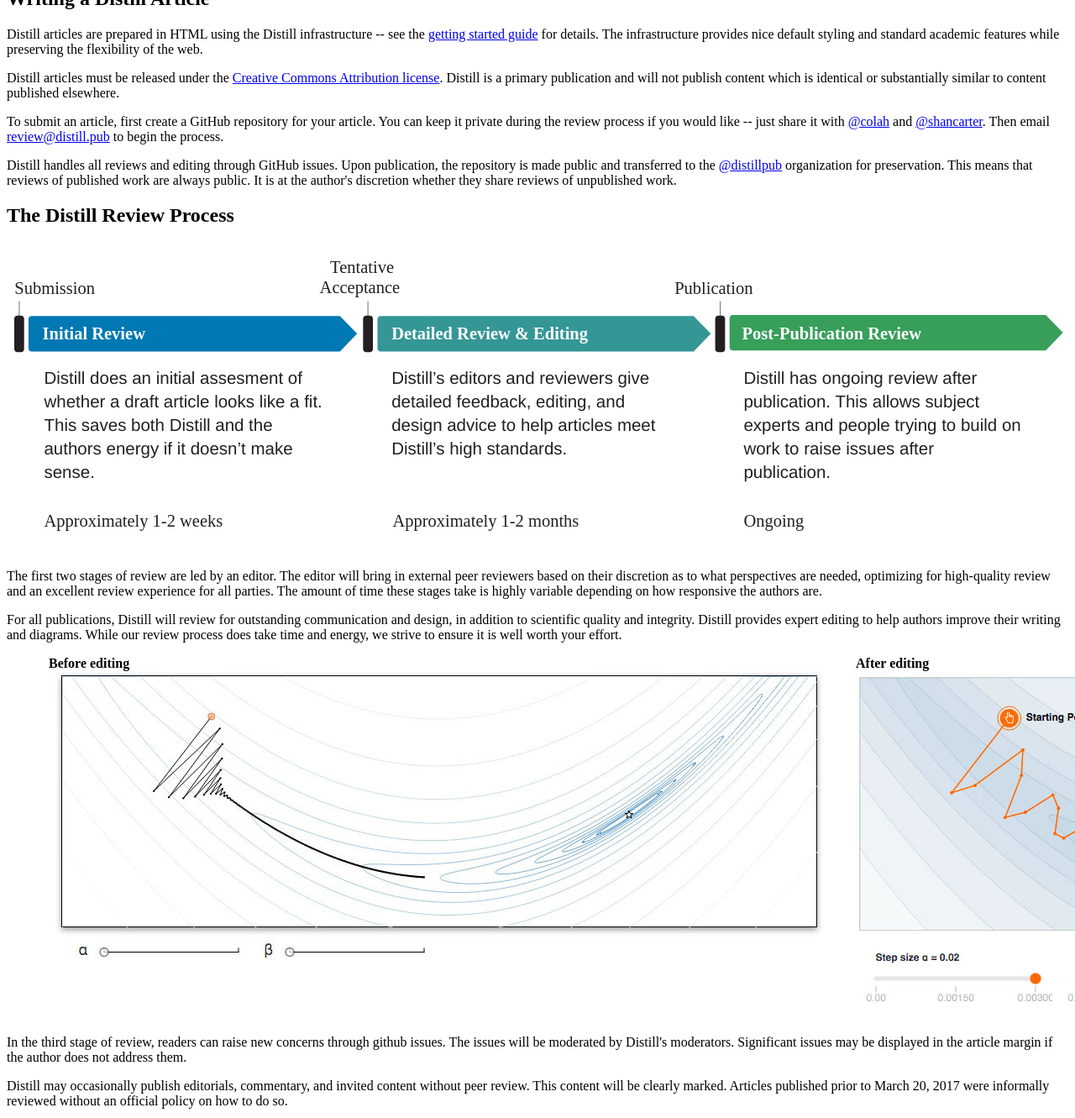
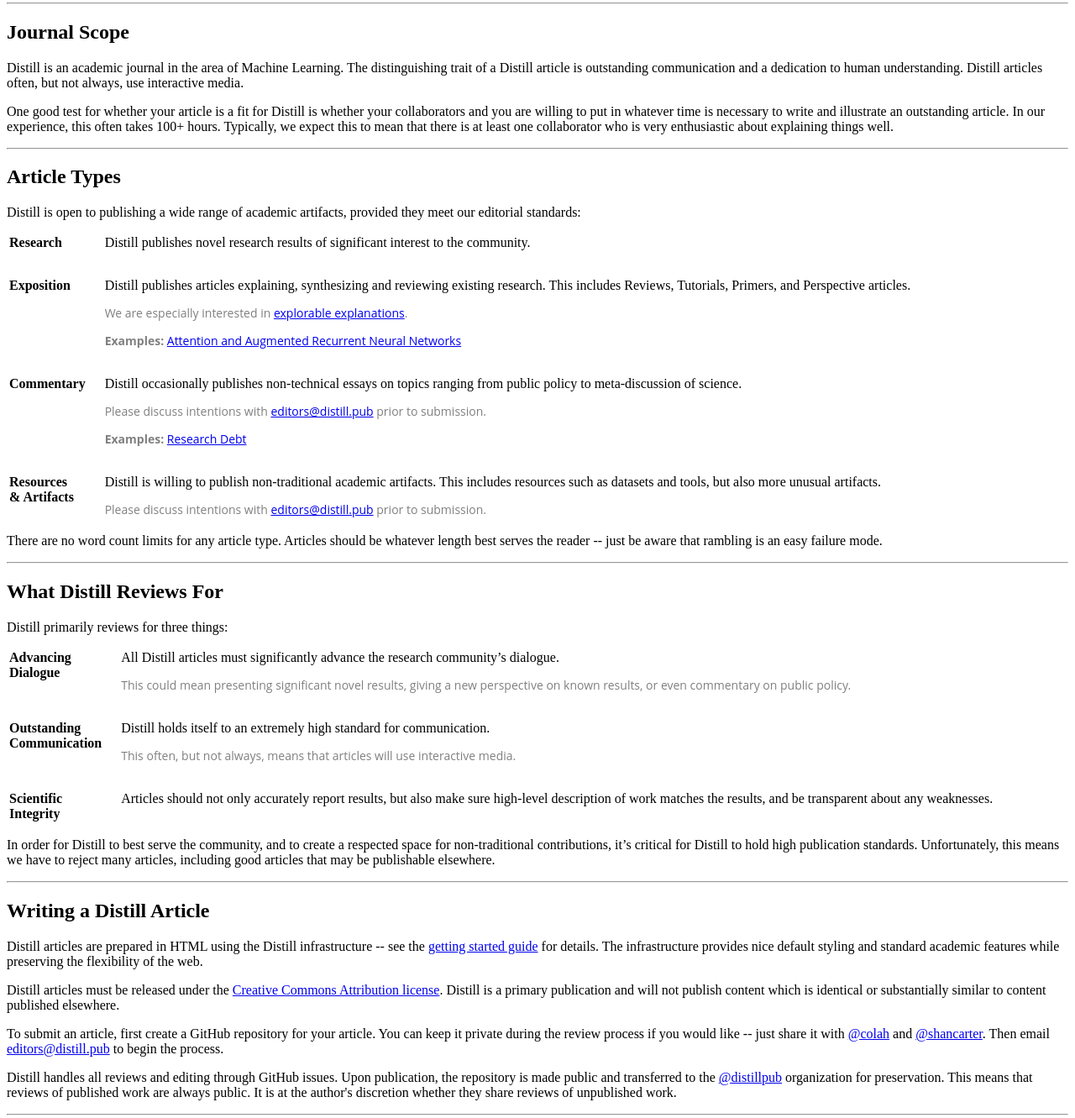
Before and after one commit to samholt/pipeline, a website: page pages/journal/index.html in a window 1280 px wide. Shown: the part 365-1696 px from the top of the page at 84% size. Drawn offline with Linux system fonts and the light colour scheme.

Commit message:
update journal info page

```diff
--- a/pages/journal/index.html
+++ b/pages/journal/index.html
@@ -14,6 +14,13 @@
     font-family: "Open Sans", sans-serif;
     font-size: 14px;
   }
+  .minor-details {
+    display: block;
+    color: grey;
+    font-family: "Open Sans", sans-serif;
+    font-size: 14px;
+    line-height: normal;
+  }
   .distill-table{
     font-size: 100%;
   }
@@ -21,12 +28,15 @@
     padding-top: 0px;
   }
   .distill-table .normal-row td {
-    padding-top: 20px;
+    padding-top: 30px;
     vertical-align: top;
   }
   .distill-table .normal-row .property {
     padding-right: 20px;
     font-weight: bold;
+  }
+  .distill-table .normal-row td p {
+    margin-bottom: 0px;
   }
 </style>
 
@@ -59,6 +69,79 @@
     </table>
   </div>
 
+  <hr>
+
+
+  <h2>Journal Scope</h2>
+
+  <p>Distill is an academic journal in the area of Machine Learning. The distinguishing trait of a Distill article is outstanding communication and a dedication to human understanding. Distill articles often, but not always, use interactive media.</p>
+
+  <p>One good test for whether your article is a fit for Distill is whether your collaborators and you are willing to put in whatever time is necessary to write and illustrate an outstanding article. In our experience, this often takes 100+ hours. Typically, we expect this to mean that there is at least one collaborator who is very enthusiastic about explaining things well.</p>
+
+  <hr>
+
+  <h2>Article Types</h2>
+
+  <p>Distill is open to publishing a wide range of academic artifacts, provided they meet our editorial standards:</p>
+
+  <div>
+    <table class="distill-table">
+      <tr class="normal-row">
+        <td class="property">Research </td>
+        <td class="reason"> Distill publishes novel research results of significant interest to the community. </td>
+      </tr>
+      <tr class="normal-row">
+        <td class="property">Exposition</td>
+        <td class="reason">Distill publishes articles explaining, synthesizing and reviewing existing research. This includes Reviews, Tutorials, Primers, and Perspective articles.
+        <p class="minor-details">We are especially interested in <a href="http://explorableexplanations.com/">explorable explanations</a>.</p>
+        <p class="minor-details"><b>Examples:</b> <a href="http://distill.pub/2016/augmented-rnns/">Attention and Augmented Recurrent Neural Networks</a></p> </td>
+      </tr>
+      <tr class="normal-row">
+        <td class="property">Commentary</td>
+        <td class="reason">Distill occasionally publishes non-technical essays on topics ranging from public policy to meta-discussion of science.
+        <p class="minor-details">Please discuss intentions with <a href="mailto:editors@distill.pub">editors@distill.pub</a> prior to submission.</p>
+        <p class="minor-details"><b>Examples:</b> <a href="http://distill.pub/2017/research-debt/">Research Debt</a></p></td>
+      </tr>
+      <tr class="normal-row">
+        <td class="property">Resources <br>& Artifacts</td>
+        <td class="reason">Distill is willing to publish non-traditional academic artifacts. This includes resources such as datasets and tools, but also more unusual artifacts.
+        <p class="minor-details">Please discuss intentions with <a href="mailto:editors@distill.pub">editors@distill.pub</a> prior to submission.</p></td>
+      </tr>
+    </table>
+  </div>
+
+  <p>There are no word count limits for any article type. Articles should be whatever length best serves the reader -- just be aware that rambling is an easy failure mode.</p>
+
+
+  <hr>
+
+  <h2>What Distill Reviews For</h2>
+
+  <p>Distill primarily reviews for three things:<p>
+
+  <div>
+    <table class="distill-table">
+      <tr class="normal-row">
+        <td class="property">Advancing <br> Dialogue</td>
+        <td class="reason">All Distill articles must significantly advance the research community’s dialogue.
+          <p class="minor-details">This could mean presenting significant novel results, giving a new perspective on known results, or even commentary on public policy.</p></td>
+      </tr>
+      <tr class="normal-row">
+        <td class="property">Outstanding<br>Communication</td>
+        <td class="reason">Distill holds itself to an extremely high standard for communication.
+          <p class="minor-details">This often, but not always, means that articles will use interactive media.</p></td>
+      </tr>
+      <tr class="normal-row">
+        <td class="property">Scientific<br>Integrity </td>
+        <td class="reason">Articles should not only accurately report results, but also make sure high-level description of work matches the results, and be transparent about any weaknesses.</td>
+      </tr>
+    </table>
+  </div>
+
+  <p>In order for Distill to best serve the community, and to create a respected space for non-traditional contributions, it’s critical for Distill to hold high publication standards. Unfortunately, this means we have to reject many articles, including good articles that may be publishable elsewhere.</p>
+
+
+  <hr>
 
   <h2>Writing a Distill Article</h2>
 
@@ -66,10 +149,12 @@
 
   <p>Distill articles must be released under the <a href="https://creativecommons.org/licenses/by/3.0/us/">Creative Commons Attribution license</a>. Distill is a primary publication and will not publish content which is identical or substantially similar to content published elsewhere.</p>
 
-  <p>To submit an article, first create a GitHub repository for your article. You can keep it private during the review process if you would like -- just share it with <a href="https://github.com/colah">@colah</a> and <a href="https://github.com/shancarter">@shancarter</a>. Then email <a href="mailto:review@distill.pub">review@distill.pub</a> to begin the process.</p>
+  <p>To submit an article, first create a GitHub repository for your article. You can keep it private during the review process if you would like -- just share it with <a href="https://github.com/colah">@colah</a> and <a href="https://github.com/shancarter">@shancarter</a>. Then email <a href="mailto:editors@distill.pub">editors@distill.pub</a> to begin the process.</p>
 
   <p>Distill handles all reviews and editing through GitHub issues. Upon publication, the repository is made public and transferred to the <a href="https://github.com/distillpub">@distillpub</a> organization for preservation. This means that reviews of published work are always public. It is at the author's discretion whether they share reviews of unpublished work.</p>
 
+
+  <hr>
 
   <h2>The Distill Review Process</h2>
 
@@ -161,11 +246,16 @@
 
   <p><i>Distill's review policy is still developing and we expect to learn a great deal as we review papers. We will publish a more detailed, revised version of this policy by March 2018.</i></p>
 
+
+  <hr>
+
   <h2>Conflicts of Interest</h2>
 
   <p>Distill editors can not be involved in the review process for a paper on which they are an author or where they are unable to be objective. If no editors are available to review an article, a member of the steering committee may lead the review process or have someone independent do so.</p>
 
   <p>Machine learning is a small field and Distill's editors will inevitably have prior relationships with some authors. Such relationships must be disclosed in the review process.</p>
+
+  <hr>
 
   <h2>Ethics Concerns (eg. Plagiarism, Misconduct, etc.)</h2>
 
```
